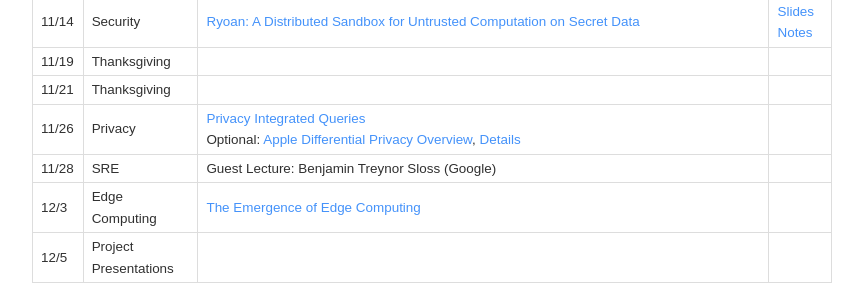
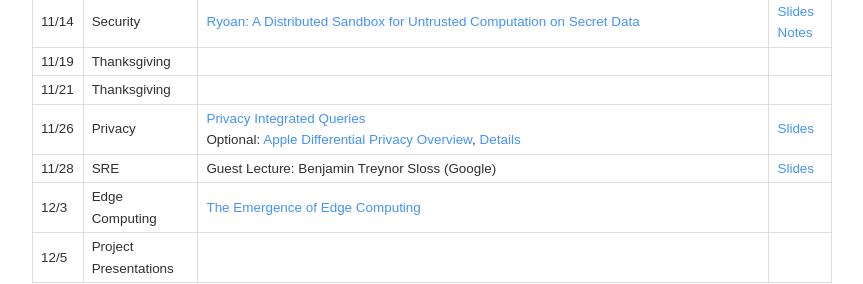
Before and after one commit to kkaffes/cs349d-site, a plain HTML site: page index.html in a window 1280 px wide. Shown: the part 1811-2095 px from the top of the page, without its empty margins (220-1083 px from the left). Drawn offline with Linux system fonts and the light colour scheme.

Commit message:
Add slides for privacy and sre.

```diff
--- a/index.html
+++ b/index.html
@@ -212,14 +212,14 @@ If you are assigned to take notes for a class, please take the notes in a Google
     <td>Privacy</td>
     <td><a href="https://www.microsoft.com/en-us/research/wp-content/uploads/2009/06/sigmod115-mcsherry.pdf">Privacy Integrated Queries</a><br>
     Optional: <a href="https://www.apple.com/privacy/docs/Differential_Privacy_Overview.pdf">Apple Differential Privacy Overview</a>, <a href="https://machinelearning.apple.com/docs/learning-with-privacy-at-scale/appledifferentialprivacysystem.pdf">Details</a></td>
-    <td></td>
+    <td><a href="https://docs.google.com/presentation/d/1yN4bjl8uAaBsGiNZzRr8KFl6gyQgfRl8nIcP16t04qc/edit?usp=sharing">Slides</a></td>
   </tr>
 
   <tr>
     <td>11/28</td>
     <td>SRE</td>
     <td>Guest Lecture: Benjamin Treynor Sloss (Google)</td>
-    <td></td>
+    <td><a href="https://drive.google.com/file/d/19HsXRDLGy7oaR4fdjpJom4zbvXn5Q-oG/view?usp=sharing">Slides</a></td>
   </tr>
 
   <tr>
```
